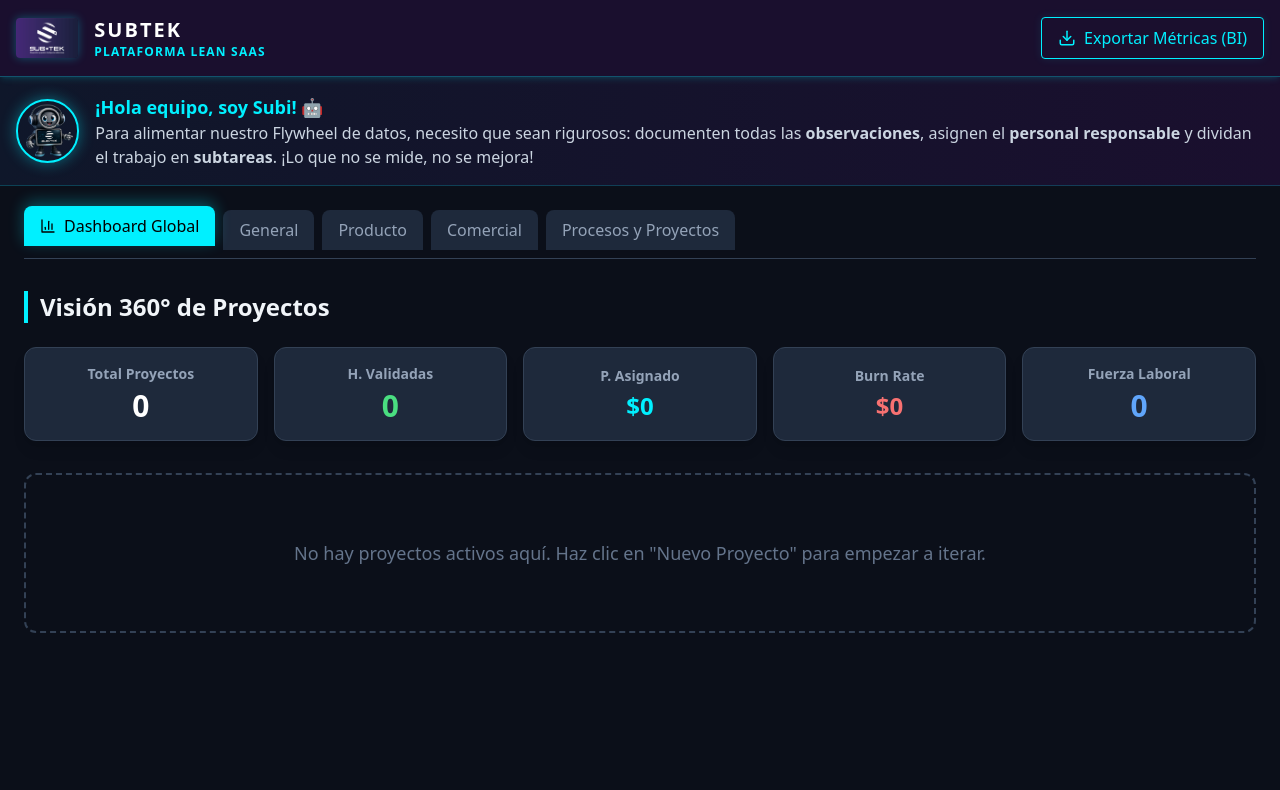
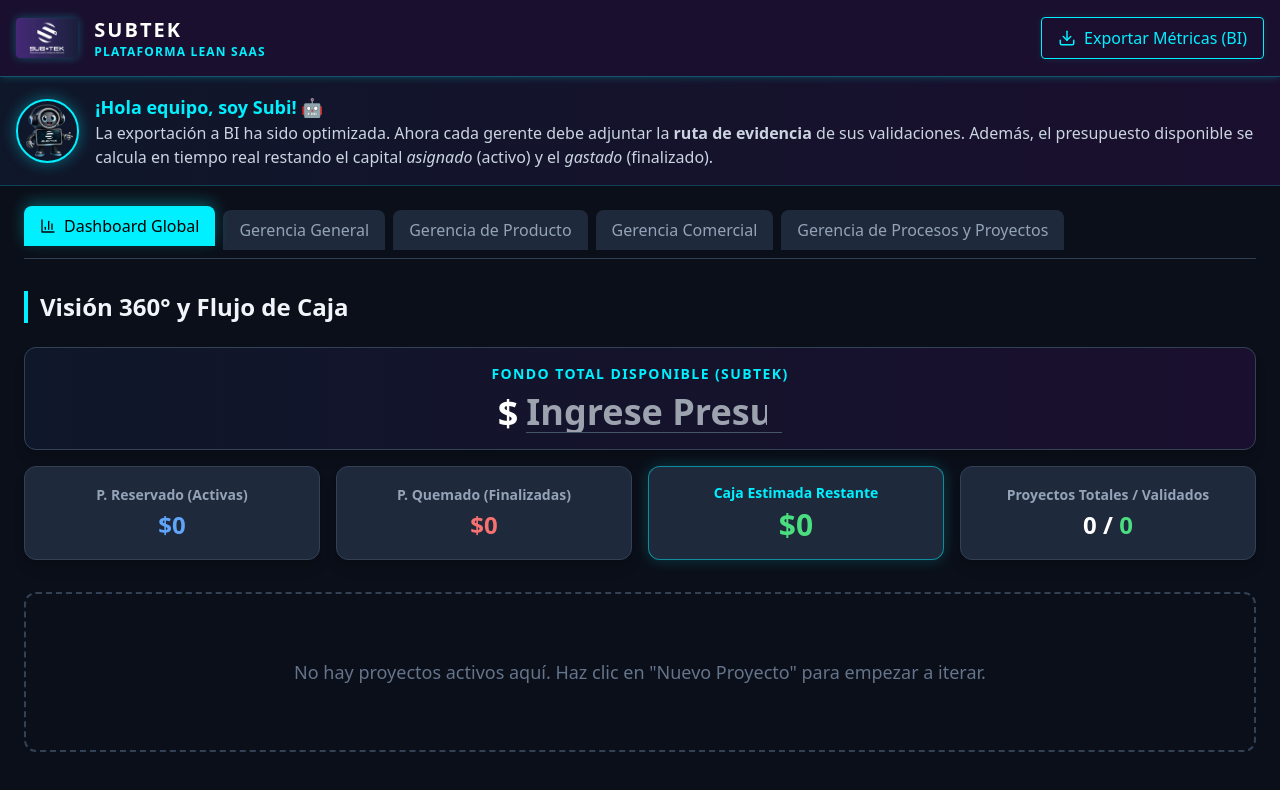
Before and after one commit to nixoncastiblancotriana-png/subtek-workspace, a Next.js app: page / in a window 1280 px wide. Shown: the top 790 px of the page. Built offline with nearby package versions, Linux system fonts and the light colour scheme.

Commit message:
Update page.tsx

```diff
--- a/app/page.tsx
+++ b/app/page.tsx
@@ -1,11 +1,11 @@
 "use client";
 import React, { useState, useEffect } from 'react';
 import {
-  Download, Plus, Trash2, Users,
+  Download, Plus, Trash2, Users, Link as LinkIcon,
   AlertTriangle, TrendingUp, Info, BarChart3, CheckSquare, X
 } from 'lucide-react';
 
-type Gerencia = 'Dashboard Global' | 'General' | 'Producto' | 'Comercial' | 'Procesos y Proyectos';
+type Gerencia = 'Dashboard Global' | 'Gerencia General' | 'Gerencia de Producto' | 'Gerencia Comercial' | 'Gerencia de Procesos y Proyectos';
 type Estatus = 'Sin iniciar' | 'En curso' | 'Finalizado';
 type Veredicto = 'Pendiente' | 'Validada' | 'Refutada';
 
@@ -19,20 +19,23 @@ interface Hipotesis {
   id: string;
   gerencia: Gerencia;
   nombre: string;
+  responsable: string;
   presupuestoAsignado: number;
   presupuestoGastado: number;
   avance: number;
   estatus: Estatus;
   veredicto: Veredicto;
-  colaboradores: number;
   observaciones: string;
+  evidencia: string;
   subtareas: Subtarea[];
 }
 
-const GERENCIAS: Gerencia[] = ['Dashboard Global', 'General', 'Producto', 'Comercial', 'Procesos y Proyectos'];
+const GERENCIAS: Gerencia[] = ['Dashboard Global', 'Gerencia General', 'Gerencia de Producto', 'Gerencia Comercial', 'Gerencia de Procesos y Proyectos'];
+const RESPONSABLES = ['Nixon Castiblanco', 'Edwin Escalante', 'Daniel Arevalo', 'Lis Gordillo'];
 
 export default function SubtekDashboard() {
   const [hipotesis, setHipotesis] = useState<Hipotesis[]>([]);
+  const [presupuestoTotalSubtek, setPresupuestoTotalSubtek] = useState<number>(0);
   const [gerenciaActiva, setGerenciaActiva] = useState<Gerencia>('Dashboard Global');
   const [isClient, setIsClient] = useState(false);
   const [modalBorrar, setModalBorrar] = useState<string | null>(null);
@@ -41,6 +44,9 @@ export default function SubtekDashboard() {
     setIsClient(true);
     const saved = localStorage.getItem('subtek-hipotesis');
     if (saved) setHipotesis(JSON.parse(saved));
+
+    const savedPpto = localStorage.getItem('subtek-presupuesto');
+    if (savedPpto) setPresupuestoTotalSubtek(Number(savedPpto));
   }, []);
 
   const guardarDatos = (data: Hipotesis[]) => {
@@ -48,22 +54,28 @@ export default function SubtekDashboard() {
     localStorage.setItem('subtek-hipotesis', JSON.stringify(data));
   };
 
+  const guardarPresupuestoTotal = (valor: number) => {
+    setPresupuestoTotalSubtek(valor);
+    localStorage.setItem('subtek-presupuesto', valor.toString());
+  };
+
   const agregarHipotesis = () => {
     const nueva: Hipotesis = {
       id: Math.random().toString(36).substr(2, 9),
-      gerencia: gerenciaActiva === 'Dashboard Global' ? 'General' : gerenciaActiva,
+      gerencia: gerenciaActiva === 'Dashboard Global' ? 'Gerencia General' : gerenciaActiva,
       nombre: '',
+      responsable: '',
       presupuestoAsignado: 0,
       presupuestoGastado: 0,
       avance: 0,
       estatus: 'Sin iniciar',
       veredicto: 'Pendiente',
-      colaboradores: 1,
       observaciones: '',
+      evidencia: '',
       subtareas: []
     };
     guardarDatos([nueva, ...hipotesis]);
-    if (gerenciaActiva === 'Dashboard Global') setGerenciaActiva('General');
+    if (gerenciaActiva === 'Dashboard Global') setGerenciaActiva('Gerencia General');
   };
 
   const actualizarHipotesis = (id: string, campo: keyof Hipotesis, valor: any) => {
@@ -116,18 +128,31 @@ export default function SubtekDashboard() {
   };
 
   const exportarCSV = () => {
-    const headers = ['ID', 'Gerencia', 'Nombre_Hipotesis', 'P_Asignado', 'P_Gastado', 'Avance_Porcentaje', 'Estatus', 'Veredicto', 'Recurso_Humano', 'Observaciones', 'Subtareas_Consolidadas'];
-    const rows = hipotesis.map(h => {
-      // Limpiar textos para que no rompan el CSV (quitar saltos de linea y comillas)
+    const headers = ['ID', 'Gerencia', 'Nombre_Proyecto', 'Responsable', 'P_Asignado', 'P_Gastado', 'Avance_Porcentaje', 'Estatus', 'Veredicto', 'Evidencia_URL', 'Observaciones', 'Subtarea_Texto', 'Subtarea_Estado'];
+    const rows: any[][] = [];
+
+    hipotesis.forEach(h => {
       const obsLimpia = h.observaciones.replace(/\n/g, " ").replace(/"/g, "'");
-      // Consolidar subtareas en un solo string
-      const subtareasTexto = h.subtareas.map(s => `[${s.completada ? 'X' : ' '}] ${s.texto}`).join(" | ");
+      const evLimpia = h.evidencia ? `"${h.evidencia}"` : "";
 
-      return [
-        h.id, h.gerencia, `"${h.nombre}"`, h.presupuestoAsignado, h.presupuestoGastado,
-        h.avance, h.estatus, h.veredicto, h.colaboradores, `"${obsLimpia}"`, `"${subtareasTexto}"`
-      ];
+      // Transformación estructurada para BI: 1 fila por cada subtarea
+      if (h.subtareas.length === 0) {
+        rows.push([
+          h.id, h.gerencia, `"${h.nombre}"`, `"${h.responsable}"`, h.presupuestoAsignado, h.presupuestoGastado,
+          h.avance, h.estatus, h.veredicto, evLimpia, `"${obsLimpia}"`, "", ""
+        ]);
+      } else {
+        h.subtareas.forEach(sub => {
+          const subTexto = sub.texto.replace(/\n/g, " ").replace(/"/g, "'");
+          const subEstado = sub.completada ? "Completada" : "Pendiente";
+          rows.push([
+            h.id, h.gerencia, `"${h.nombre}"`, `"${h.responsable}"`, h.presupuestoAsignado, h.presupuestoGastado,
+            h.avance, h.estatus, h.veredicto, evLimpia, `"${obsLimpia}"`, `"${subTexto}"`, subEstado
+          ]);
+        });
+      }
     });
+
     const csvContent = "data:text/csv;charset=utf-8," + [headers.join(','), ...rows.map(e => e.join(','))].join('\n');
     const encodedUri = encodeURI(csvContent);
     const link = document.createElement("a");
@@ -142,11 +167,12 @@ export default function SubtekDashboard() {
 
   const hipotesisFiltradas = gerenciaActiva === 'Dashboard Global' ? hipotesis : hipotesis.filter(h => h.gerencia === gerenciaActiva);
 
-  // Cálculos para el Dashboard Global
-  const totalAsignado = hipotesis.reduce((acc, curr) => acc + curr.presupuestoAsignado, 0);
-  const totalGastado = hipotesis.reduce((acc, curr) => acc + curr.presupuestoGastado, 0);
+  // Lógica Financiera de Subtek
+  const activasAsignado = hipotesis.filter(h => h.estatus !== 'Finalizado').reduce((acc, curr) => acc + curr.presupuestoAsignado, 0);
+  const finalizadasGastado = hipotesis.filter(h => h.estatus === 'Finalizado').reduce((acc, curr) => acc + curr.presupuestoGastado, 0);
+  const presupuestoDisponible = presupuestoTotalSubtek - activasAsignado - finalizadasGastado;
+
   const validadas = hipotesis.filter(h => h.veredicto === 'Validada').length;
-  const totalPersonas = hipotesis.reduce((acc, curr) => acc + curr.colaboradores, 0);
 
   return (
     <div className="min-h-screen flex flex-col bg-subtek-dark text-slate-100 font-sans">
@@ -189,7 +215,7 @@ export default function SubtekDashboard() {
           <img src="/subi.jpg" alt="Subi" className="w-16 h-16 rounded-full border-2 border-subtek-cyan object-cover shadow-[0_0_15px_rgba(0,240,255,0.4)] hover:scale-110 transition-all duration-300" onError={(e) => e.currentTarget.style.display = 'none'} />
           <div className="text-sm md:text-base text-slate-300">
             <span className="font-bold text-subtek-cyan text-lg">¡Hola equipo, soy Subi! 🤖</span> <br/>
-            Para alimentar nuestro Flywheel de datos, necesito que sean rigurosos: documenten todas las <b>observaciones</b>, asignen el <b>personal responsable</b> y dividan el trabajo en <b>subtareas</b>. ¡Lo que no se mide, no se mejora!
+            La exportación a BI ha sido optimizada. Ahora cada gerente debe adjuntar la <b>ruta de evidencia</b> de sus validaciones. Además, el presupuesto disponible se calcula en tiempo real restando el capital <i>asignado</i> (activo) y el <i>gastado</i> (finalizado).
           </div>
         </div>
       </div>
@@ -209,7 +235,7 @@ export default function SubtekDashboard() {
         {/* WORKSPACE HEADER */}
         <div className="flex justify-between items-center mb-6">
           <h2 className="text-2xl font-bold border-l-4 border-subtek-cyan pl-3">
-            {gerenciaActiva === 'Dashboard Global' ? 'Visión 360° de Proyectos' : `Workspace: ${gerenciaActiva}`}
+            {gerenciaActiva === 'Dashboard Global' ? 'Visión 360° y Flujo de Caja' : `Workspace: ${gerenciaActiva}`}
           </h2>
           {gerenciaActiva !== 'Dashboard Global' && (
             <button onClick={agregarHipotesis} className="flex items-center gap-2 bg-subtek-cyan text-black font-bold px-4 py-2 rounded transition-all duration-300 hover:scale-105 hover:shadow-[0_0_15px_rgba(0,240,255,0.5)]">
@@ -220,26 +246,39 @@ export default function SubtekDashboard() {
 
         {/* VISTA DASHBOARD GLOBAL */}
         {gerenciaActiva === 'Dashboard Global' && (
-          <div className="grid grid-cols-2 md:grid-cols-5 gap-4 mb-8">
-            <div className="bg-subtek-card p-4 rounded-xl border border-slate-700 flex flex-col items-center justify-center text-center shadow-lg">
-              <span className="text-slate-400 text-sm font-bold mb-1">Total Proyectos</span>
-              <span className="text-3xl font-black text-white">{hipotesis.length}</span>
+          <div className="grid grid-cols-2 md:grid-cols-4 gap-4 mb-8">
+            {/* Presupuesto Total Editable */}
+            <div className="bg-subtek-card p-4 rounded-xl border border-slate-700 flex flex-col items-center justify-center text-center shadow-lg col-span-2 md:col-span-4 bg-gradient-to-r from-subtek-blue to-[#1a0f2e]">
+              <span className="text-subtek-cyan text-sm font-bold mb-2 uppercase tracking-widest">Fondo Total Disponible (Subtek)</span>
+              <div className="flex items-center justify-center gap-2">
+                 <span className="text-4xl font-black text-white">$</span>
+                 <input
+                    type="number"
+                    placeholder="Ingrese Presupuesto Total"
+                    className="bg-transparent text-4xl font-black text-white outline-none text-center border-b border-slate-600 focus:border-subtek-cyan w-64 transition-colors"
+                    value={presupuestoTotalSubtek || ''}
+                    onChange={(e) => guardarPresupuestoTotal(Number(e.target.value))}
+                 />
+              </div>
             </div>
-            <div className="bg-subtek-card p-4 rounded-xl border border-slate-700 flex flex-col items-center justify-center text-center shadow-lg">
-              <span className="text-slate-400 text-sm font-bold mb-1">H. Validadas</span>
-              <span className="text-3xl font-black text-green-400">{validadas}</span>
+
+            <div className="bg-subtek-card p-4 rounded-xl border border-slate-700 flex flex-col items-center justify-center text-center shadow-lg hover:border-subtek-cyan transition-colors">
+              <span className="text-slate-400 text-sm font-bold mb-1">P. Reservado (Activas)</span>
+              <span className="text-2xl font-black text-blue-400">${activasAsignado.toLocaleString()}</span>
             </div>
-            <div className="bg-subtek-card p-4 rounded-xl border border-slate-700 flex flex-col items-center justify-center text-center shadow-lg">
-              <span className="text-slate-400 text-sm font-bold mb-1">P. Asignado</span>
-              <span className="text-2xl font-black text-subtek-cyan">${totalAsignado.toLocaleString()}</span>
+            <div className="bg-subtek-card p-4 rounded-xl border border-slate-700 flex flex-col items-center justify-center text-center shadow-lg hover:border-subtek-cyan transition-colors">
+              <span className="text-slate-400 text-sm font-bold mb-1">P. Quemado (Finalizadas)</span>
+              <span className="text-2xl font-black text-red-400">${finalizadasGastado.toLocaleString()}</span>
             </div>
-            <div className="bg-subtek-card p-4 rounded-xl border border-slate-700 flex flex-col items-center justify-center text-center shadow-lg">
-              <span className="text-slate-400 text-sm font-bold mb-1">Burn Rate</span>
-              <span className="text-2xl font-black text-red-400">${totalGastado.toLocaleString()}</span>
+            <div className="bg-subtek-card p-4 rounded-xl border border-subtek-cyan/50 flex flex-col items-center justify-center text-center shadow-[0_0_15px_rgba(0,240,255,0.2)]">
+              <span className="text-subtek-cyan text-sm font-bold mb-1">Caja Estimada Restante</span>
+              <span className={`text-3xl font-black ${presupuestoDisponible < 0 ? 'text-red-500' : 'text-green-400'}`}>
+                ${presupuestoDisponible.toLocaleString()}
+              </span>
             </div>
-            <div className="bg-subtek-card p-4 rounded-xl border border-slate-700 flex flex-col items-center justify-center text-center shadow-lg">
-              <span className="text-slate-400 text-sm font-bold mb-1">Fuerza Laboral</span>
-              <span className="text-3xl font-black text-blue-400">{totalPersonas}</span>
+            <div className="bg-subtek-card p-4 rounded-xl border border-slate-700 flex flex-col items-center justify-center text-center shadow-lg hover:border-subtek-cyan transition-colors">
+              <span className="text-slate-400 text-sm font-bold mb-1">Proyectos Totales / Validados</span>
+              <span className="text-2xl font-black text-white">{hipotesis.length} / <span className="text-green-400">{validadas}</span></span>
             </div>
           </div>
         )}
@@ -289,7 +328,7 @@ export default function SubtekDashboard() {
                     </div>
                   )}
 
-                  {/* BLOQUE SUPERIOR: Estatus, Veredicto y RRHH */}
+                  {/* BLOQUE SUPERIOR: Estatus, Veredicto y Responsable */}
                   <div className="grid grid-cols-3 gap-3">
                     <div className="flex flex-col gap-1">
                       <label className="text-slate-400 text-[10px] uppercase font-bold tracking-wider">Estatus</label>
@@ -304,21 +343,22 @@ export default function SubtekDashboard() {
                       </select>
                     </div>
                     <div className="flex flex-col gap-1">
-                      <label className="text-slate-400 text-[10px] uppercase font-bold tracking-wider flex items-center gap-1"><Users size={12}/> RR.HH</label>
-                      <div className="flex items-center">
-                        <input type="number" min="0" placeholder="0" className="bg-slate-800 border border-slate-700 rounded p-2 text-sm outline-none focus:border-subtek-cyan transition-colors w-full" value={hip.colaboradores || ''} onChange={(e) => actualizarHipotesis(hip.id, 'colaboradores', Number(e.target.value))} />
-                      </div>
+                      <label className="text-slate-400 text-[10px] uppercase font-bold tracking-wider flex items-center gap-1"><Users size={12}/> Responsable</label>
+                      <select className="bg-slate-800 border border-slate-700 rounded p-2 text-sm outline-none focus:border-subtek-cyan transition-colors w-full" value={hip.responsable} onChange={(e) => actualizarHipotesis(hip.id, 'responsable', e.target.value)}>
+                        <option value="">Seleccionar...</option>
+                        {RESPONSABLES.map(r => <option key={r} value={r}>{r}</option>)}
+                      </select>
                     </div>
                   </div>
 
                   {/* BLOQUE MEDIO: Finanzas y Avance */}
                   <div className="bg-[#111827] border border-slate-700/50 rounded-lg p-4 grid grid-cols-2 gap-4">
                     <div className="flex flex-col gap-1">
-                      <label className="text-slate-400 text-[10px] uppercase font-bold tracking-wider">Presupuesto ($)</label>
+                      <label className="text-slate-400 text-[10px] uppercase font-bold tracking-wider">Presupuesto Asignado ($)</label>
                       <input type="number" placeholder="0" className="bg-transparent border-b border-slate-700 outline-none focus:border-subtek-cyan transition-colors w-full text-lg text-white" value={hip.presupuestoAsignado || ''} onChange={(e) => actualizarHipotesis(hip.id, 'presupuestoAsignado', Number(e.target.value))} />
                     </div>
                     <div className="flex flex-col gap-1">
-                      <label className="text-slate-400 text-[10px] uppercase font-bold tracking-wider">Gastado ($)</label>
+                      <label className="text-slate-400 text-[10px] uppercase font-bold tracking-wider">Presupuesto Gastado ($)</label>
                       <input type="number" placeholder="0" className="bg-transparent border-b border-slate-700 outline-none focus:border-red-400 transition-colors w-full text-lg text-red-400" value={hip.presupuestoGastado || ''} onChange={(e) => actualizarHipotesis(hip.id, 'presupuestoGastado', Number(e.target.value))} />
                     </div>
 
@@ -331,13 +371,13 @@ export default function SubtekDashboard() {
                     </div>
                   </div>
 
-                  {/* BLOQUE INFERIOR: Subtareas y Observaciones */}
+                  {/* BLOQUE INFERIOR: Subtareas, Evidencia y Observaciones */}
                   <div className="grid grid-cols-1 md:grid-cols-2 gap-4">
 
                     {/* Subtareas */}
                     <div className="flex flex-col gap-2">
                        <label className="text-slate-400 text-[10px] uppercase font-bold tracking-wider flex items-center gap-1"><CheckSquare size={14}/> Subtareas Operativas</label>
-                       <div className="bg-slate-800 border border-slate-700 rounded-lg p-2 flex flex-col gap-2 h-40 overflow-y-auto">
+                       <div className="bg-slate-800 border border-slate-700 rounded-lg p-2 flex flex-col gap-2 h-44 overflow-y-auto">
                           {hip.subtareas.map(sub => (
                             <div key={sub.id} className="flex items-start gap-2 group">
                               <input type="checkbox" checked={sub.completada} onChange={() => toggleSubtarea(hip.id, sub.id)} className="mt-1 accent-subtek-cyan cursor-pointer" />
@@ -347,7 +387,7 @@ export default function SubtekDashboard() {
                           ))}
                           <input
                             type="text"
-                            placeholder="+ Agregar nueva tarea y presionar Enter..."
+                            placeholder="+ Escribir y presionar Enter..."
                             className="bg-transparent border-b border-slate-600 focus:border-subtek-cyan outline-none text-sm text-subtek-cyan placeholder-slate-600 w-full mt-auto py-1"
                             onKeyDown={(e) => {
                               if (e.key === 'Enter') {
@@ -359,14 +399,26 @@ export default function SubtekDashboard() {
                        </div>
                     </div>
 
-                    {/* Observaciones */}
-                    <div className="flex flex-col gap-2">
-                      <label className="text-slate-400 text-[10px] uppercase font-bold tracking-wider flex items-center gap-1"><Info size={14}/> Observaciones / Riesgos</label>
-                      <textarea
-                        placeholder="Anota aquí las lecciones aprendidas, bloqueos, contacto de proveedores o insights de la hipótesis..."
-                        className="bg-slate-800 border border-slate-700 rounded-lg p-3 text-sm outline-none focus:border-subtek-cyan h-40 resize-none text-slate-300 w-full leading-relaxed"
-                        value={hip.observaciones} onChange={(e) => actualizarHipotesis(hip.id, 'observaciones', e.target.value)}
-                      />
+                    {/* Observaciones y Evidencia */}
+                    <div className="flex flex-col gap-3">
+                      <div className="flex flex-col gap-1">
+                        <label className="text-slate-400 text-[10px] uppercase font-bold tracking-wider flex items-center gap-1"><Info size={14}/> Observaciones</label>
+                        <textarea
+                          placeholder="Anota aquí lecciones, bloqueos o insights..."
+                          className="bg-slate-800 border border-slate-700 rounded-lg p-2 text-sm outline-none focus:border-subtek-cyan h-24 resize-none text-slate-300 w-full leading-relaxed"
+                          value={hip.observaciones} onChange={(e) => actualizarHipotesis(hip.id, 'observaciones', e.target.value)}
+                        />
+                      </div>
+
+                      <div className="flex flex-col gap-1">
+                        <label className="text-slate-400 text-[10px] uppercase font-bold tracking-wider flex items-center gap-1"><LinkIcon size={14}/> Ruta de Evidencia (URL)</label>
+                        <input
+                          type="url"
+                          placeholder="https://drive.google.com/..."
+                          className="bg-slate-800 border border-slate-700 rounded-lg p-2 text-sm outline-none focus:border-subtek-cyan transition-colors w-full text-subtek-cyan placeholder-slate-600"
+                          value={hip.evidencia} onChange={(e) => actualizarHipotesis(hip.id, 'evidencia', e.target.value)}
+                        />
+                      </div>
                     </div>
                   </div>
 
```
